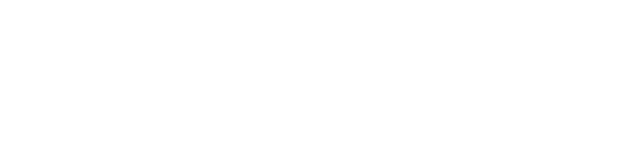
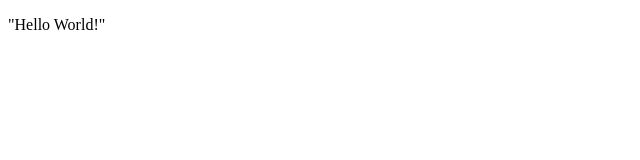
Before and after one commit to gideonluck/gideonluck.github.io, a plain HTML site: page index.html in a window 1280 px wide. Shown: the whole page, without its empty margins (0-640 px from the left). Drawn offline with Linux system fonts and the light colour scheme.

Commit message:
hello world

```diff
--- a/index.html
+++ b/index.html
@@ -6,5 +6,7 @@
 </head>
 <body>
 
+    <p> "Hello World!" </p>
+
 </body>
 </html>
```
